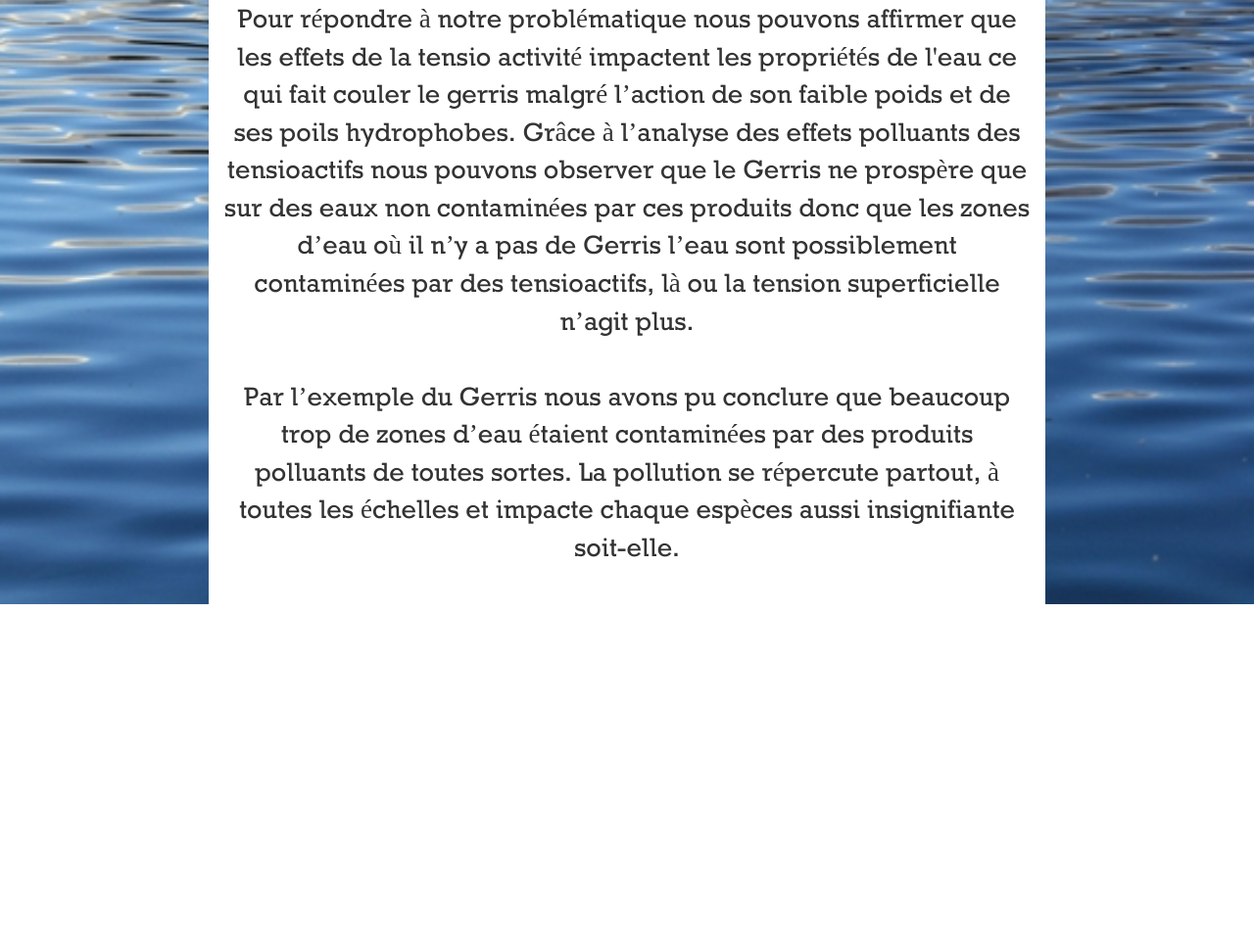
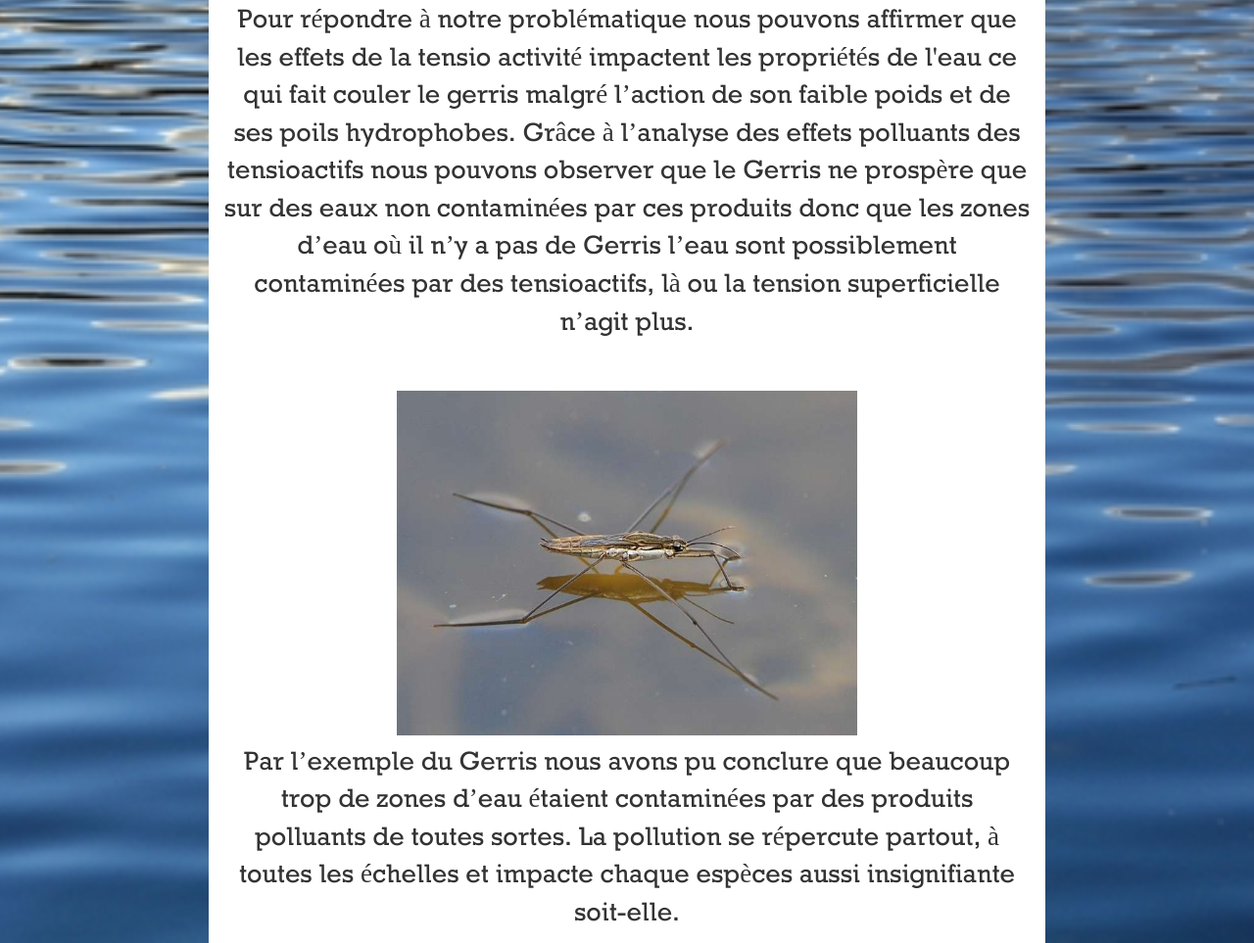
Before and after one commit to hugo2345/hugo2345.github.io, a plain HTML site: page conclu.html in a window 1280 px wide. Shown: the part 183-1146 px from the top of the page at 98% size. Before the commit the page ends 800 px from the top, so only its background shows below. Drawn offline with nearby package versions, Linux system fonts and the light colour scheme; a script that the page names is missing.

Commit message:
pfffffffff

```diff
--- a/conclu.html
+++ b/conclu.html
@@ -44,9 +44,11 @@
       <hr>
 
   <center>    <p class="p"> Pour répondre à notre problématique nous pouvons affirmer que les effets de la tensio activité impactent les propriétés de l'eau ce qui fait couler le gerris malgré l’action de son faible poids et  de ses poils hydrophobes. Grâce à l’analyse des effets polluants des tensioactifs nous pouvons observer que le Gerris ne prospère que sur des eaux non contaminées par ces produits donc que les zones d’eau où il n’y a pas de Gerris l’eau sont possiblement contaminées par des tensioactifs, là ou la tension superficielle n’agit plus.<br><br>
-
+    <center>
+    <img src="1.jpg" height="352" width="470" >
+    </center></p><p class="p">
     Par l’exemple du Gerris nous avons pu conclure que beaucoup trop de zones d’eau étaient contaminées par des produits polluants de toutes sortes. La pollution se répercute partout, à toutes les échelles et impacte chaque espèces aussi insignifiante soit-elle.</p> </center>
-    </div>
+  </p></p>  </div>
     <div class="col-sm-2 sidenav">
 
 
```
Also changed, not shown: tension_sup.html (+3 -0 lines).
